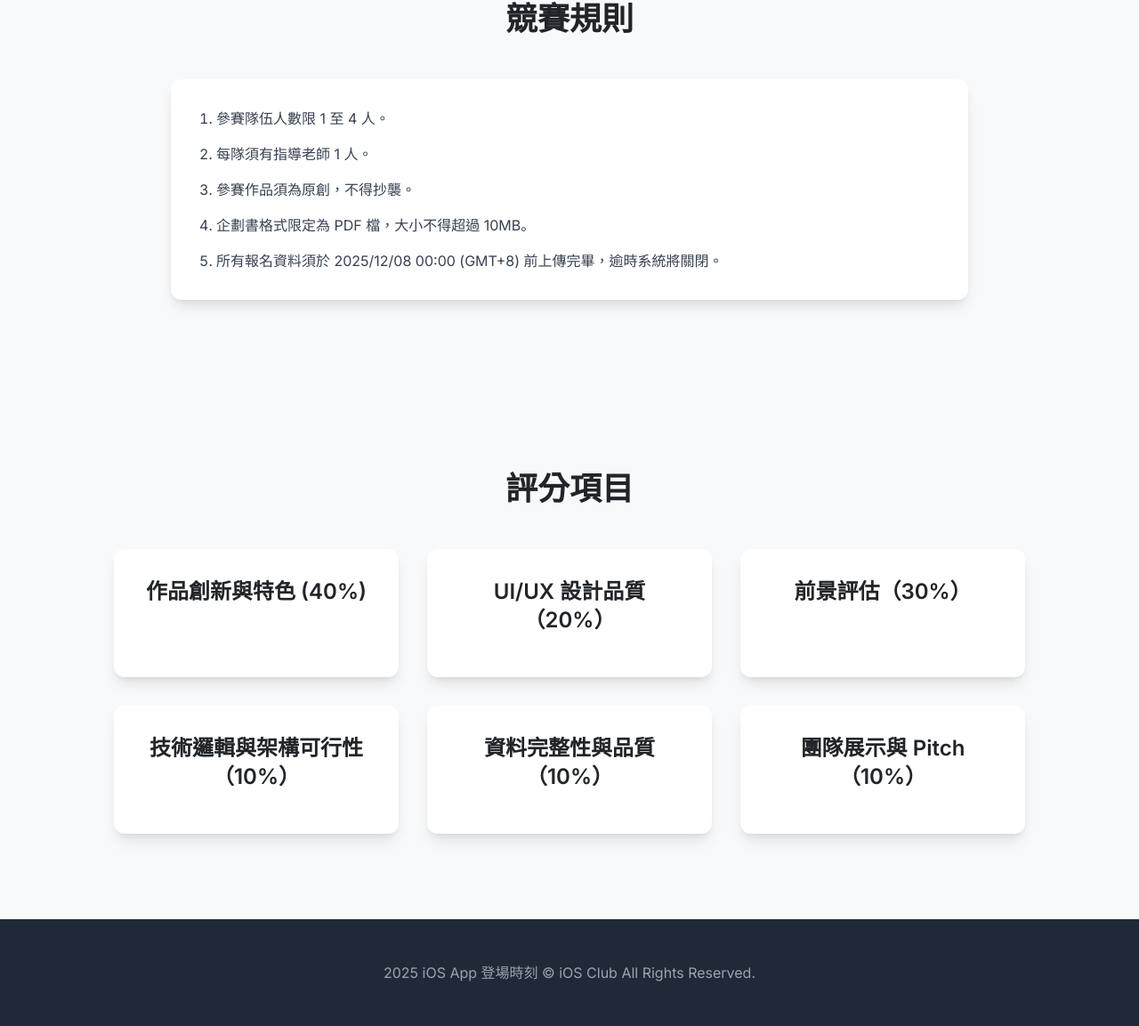
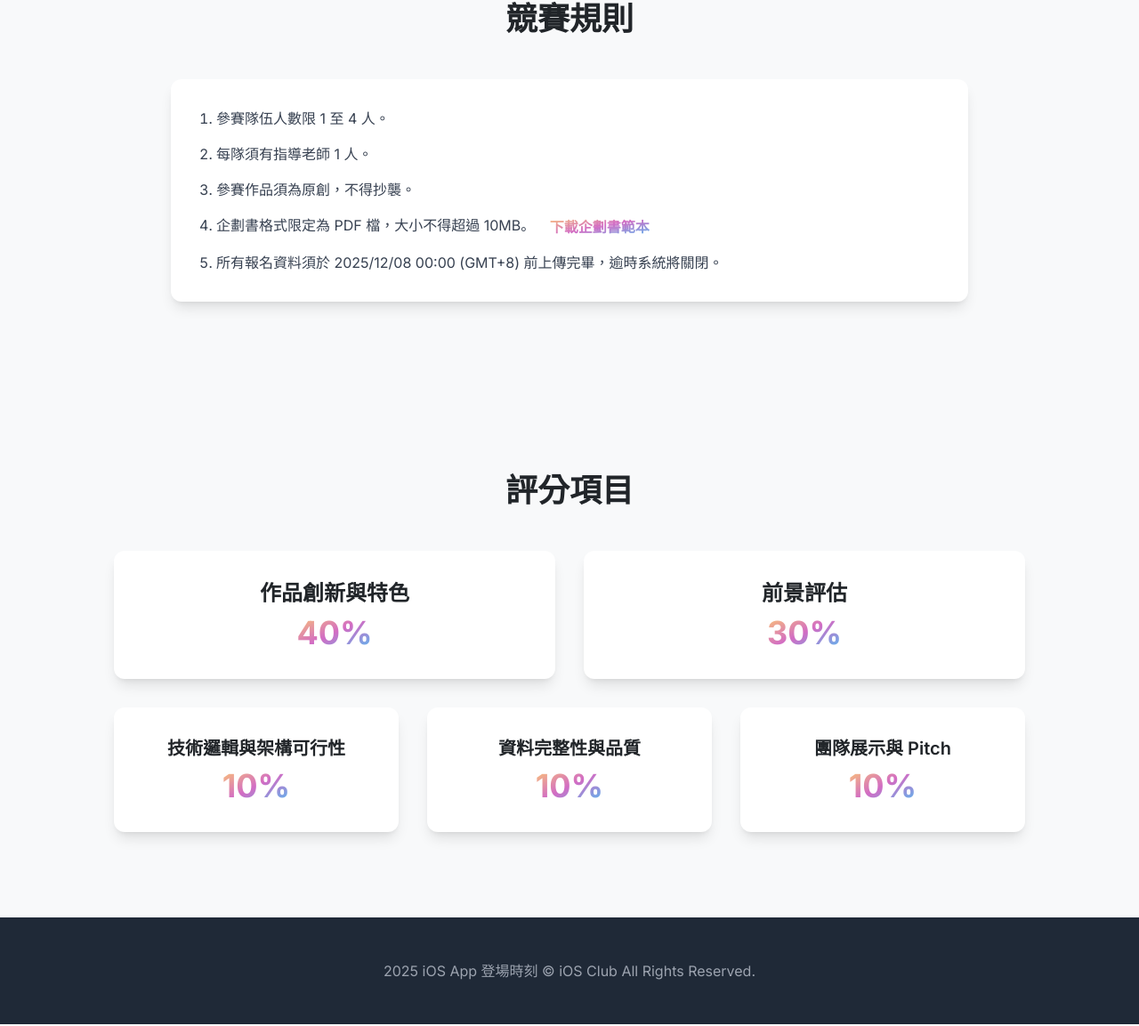
Before and after one commit to KyleLin0501/iOSClubCompetition, a Django app: page / in a window 1280 px wide. Shown: the part 1889-3042 px from the top of the page at 89% size. Run offline with Django 4.2, Linux system fonts and the light colour scheme; some libraries are stand-ins or nearby versions.

Commit message:
11.18 Commit02

```diff
--- a/iOSClubCompetition/asgi.py
+++ b/iOSClubCompetition/asgi.py
@@ -3,7 +3,7 @@ ASGI config for iOSClubCompetition project.
 
 It exposes the ASGI callable as a module-level variable named ``application``.
 
-For more information on this file, see
+For more information on this files, see
 https://docs.djangoproject.com/en/4.2/howto/deployment/asgi/
 """
 
--- a/iOSClubCompetition/settings.py
+++ b/iOSClubCompetition/settings.py
@@ -3,7 +3,7 @@ Django settings for iOSClubCompetition project.
 
 Generated by 'django-admin startproject' using Django 4.2.26.
 
-For more information on this file, see
+For more information on this files, see
 https://docs.djangoproject.com/en/4.2/topics/settings/
 
 For the full list of settings and their values, see
@@ -24,7 +24,7 @@ BASE_DIR = Path(__file__).resolve().parent.parent
 SECRET_KEY = 'django-insecure-^+w^70o33y&7f$09@f43d=th41s1x@6u(ur@@576j)91jcs2sj'
 
 # SECURITY WARNING: don't run with debug turned on in production!
-DEBUG = False
+DEBUG = True
 
 ALLOWED_HOSTS = ['*']
 
--- a/iOSClubCompetition/wsgi.py
+++ b/iOSClubCompetition/wsgi.py
@@ -3,7 +3,7 @@ WSGI config for iOSClubCompetition project.
 
 It exposes the WSGI callable as a module-level variable named ``application``.
 
-For more information on this file, see
+For more information on this files, see
 https://docs.djangoproject.com/en/4.2/howto/deployment/wsgi/
 """
 
--- a/templates/index.html
+++ b/templates/index.html
@@ -86,19 +86,19 @@
             <a href="/" class="text-gradient-special">iOS App 登場時刻</a>
         </div>
         <div class="hidden md:flex items-center space-x-6">
+            <a href="#purpose" class="text-gray-600 hover:text-indigo-600 transition">競賽宗旨</a>
             <a href="#schedule" class="text-gray-600 hover:text-indigo-600 transition">競賽時程</a>
             <a href="#rules" class="text-gray-600 hover:text-indigo-600 transition">競賽規則</a>
-            <a href="#purpose" class="text-gray-600 hover:text-indigo-600 transition">競賽宗旨</a>
             <a href="#scoring" class="text-gray-600 hover:text-indigo-600 transition">評分項目</a>
             <!-- 修改：連結到報名頁面 -->
-            <a href="/registration/" class="btn-gradient-special text-white px-5 py-2 rounded-full font-medium transition">
+            <a href="/registration/" class="btn-gradient-special text-white px-5 py-2 rounded-full transition font-bold">
                 立即報名
             </a>
         </div>
         <!-- Mobile Menu Button (optional, for smaller screens if links wrap) -->
         <div class="md:hidden">
             <!-- 修改：連結到報名頁面 -->
-            <a href="/registration/" class="bg-indigo-600 text-white px-5 py-2 rounded-full font-medium hover:bg-indigo-700 transition">
+            <a href="/registration/" class="btn-gradient-special text-white px-5 py-2 rounded-full font-bold hover:bg-indigo-700 transition">
                 報名
             </a>
         </div>
@@ -232,7 +232,15 @@
                     <li>參賽隊伍人數限 1 至 4 人。</li>
                     <li>每隊須有指導老師 1 人。</li>
                     <li>參賽作品須為原創，不得抄襲。</li>
-                    <li>企劃書格式限定為 PDF 檔，大小不得超過 10MB。</li>
+                    <li>
+                        企劃書格式限定為 PDF 檔，大小不得超過 10MB。
+                        <a href="{% static 'files/2025 iOS App 登場時刻計劃書範本.docx' %}"
+                           download
+                           class="text-gradient-special font-bold inline-flex items-center gap-1 ml-2 align-middle">
+                            <i class="bi bi-file-earmark-word-fill text-lg"></i>
+                            下載企劃書範本
+                        </a>
+                    </li>
                     <li>所有報名資料須於 2025/12/08 00:00 (GMT+8) 前上傳完畢，逾時系統將關閉。</li>
                 </ul>
             </div>
@@ -245,26 +253,34 @@
     <section id="scoring" class="py-16 md:py-24">
         <div class="container mx-auto px-4 md:px-6">
             <h2 class="text-3xl md:text-4xl font-bold text-center mb-12">評分項目</h2>
-            <div class="grid grid-cols-1 md:grid-cols-3 gap-8 max-w-5xl mx-auto">
-                <!-- 範例內容，請替換 -->
-                <div class="bg-white p-8 rounded-xl shadow-lg text-center">
-                    <h3 class="text-2xl font-semibold mb-4">作品創新與特色 (40%)</h3>
+
+            <div class="grid grid-cols-1 lg:grid-cols-6 gap-8 max-w-5xl mx-auto">
+
+                <div class="lg:col-span-3 bg-white p-8 rounded-xl shadow-lg text-center flex flex-col justify-center items-center h-full">
+                    <h3 class="text-2xl font-semibold mb-2">作品創新與特色</h3>
+                    <p class="text-4xl font-bold text-gradient-special">40%</p>
                 </div>
-                <div class="bg-white p-8 rounded-xl shadow-lg text-center">
-                    <h3 class="text-2xl font-semibold mb-4">UI/UX 設計品質（20%）</h3>
+
+                <div class="lg:col-span-3 bg-white p-8 rounded-xl shadow-lg text-center flex flex-col justify-center items-center h-full">
+                    <h3 class="text-2xl font-semibold mb-2">前景評估</h3>
+                    <p class="text-4xl font-bold text-gradient-special">30%</p>
                 </div>
-                <div class="bg-white p-8 rounded-xl shadow-lg text-center">
-                    <h3 class="text-2xl font-semibold mb-4">前景評估（30%）</h3>
+
+                <div class="lg:col-span-2 bg-white p-8 rounded-xl shadow-lg text-center flex flex-col justify-center items-center h-full">
+                    <h3 class="text-xl font-semibold mb-2">技術邏輯與架構可行性</h3>
+                    <p class="text-4xl font-bold text-gradient-special">10%</p>
                 </div>
-                <div class="bg-white p-8 rounded-xl shadow-lg text-center">
-                    <h3 class="text-2xl font-semibold mb-4">技術邏輯與架構可行性（10%）</h3>
+
+                <div class="lg:col-span-2 bg-white p-8 rounded-xl shadow-lg text-center flex flex-col justify-center items-center h-full">
+                    <h3 class="text-xl font-semibold mb-2">資料完整性與品質</h3>
+                    <p class="text-4xl font-bold text-gradient-special">10%</p>
                 </div>
-                <div class="bg-white p-8 rounded-xl shadow-lg text-center">
-                    <h3 class="text-2xl font-semibold mb-4">資料完整性與品質（10%）</h3>
+
+                <div class="lg:col-span-2 bg-white p-8 rounded-xl shadow-lg text-center flex flex-col justify-center items-center h-full">
+                    <h3 class="text-xl font-semibold mb-2">團隊展示與 Pitch </h3>
+                    <p class="text-4xl font-bold text-gradient-special">10%</p>
                 </div>
-                <div class="bg-white p-8 rounded-xl shadow-lg text-center">
-                    <h3 class="text-2xl font-semibold mb-4">團隊展示與 Pitch（10%）</h3>
-                </div>
+
             </div>
         </div>
     </section>
```
Also changed, not shown: templates/dashboard.html (+14 -14 lines), 1 other file. Lines whose indentation alone changed are shown as unchanged.
